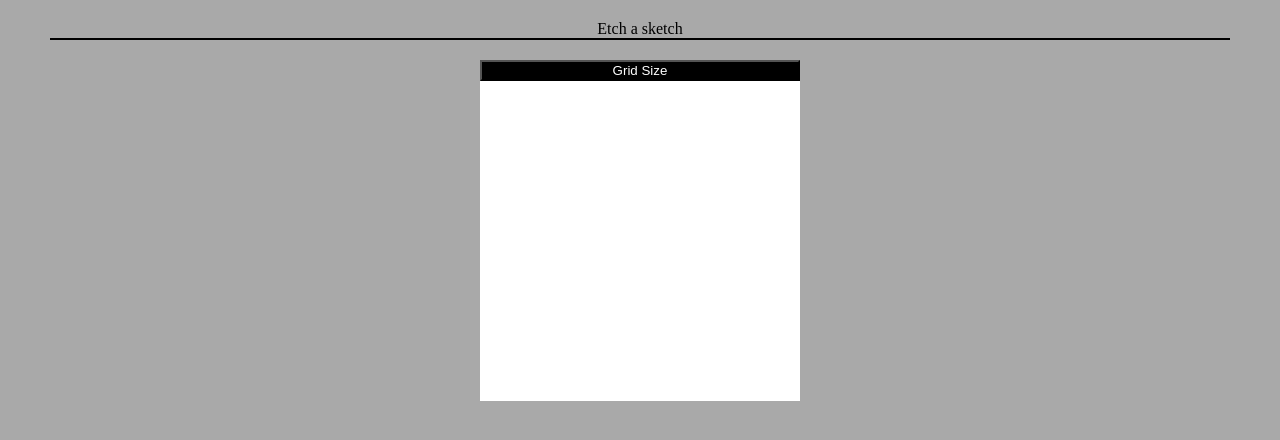
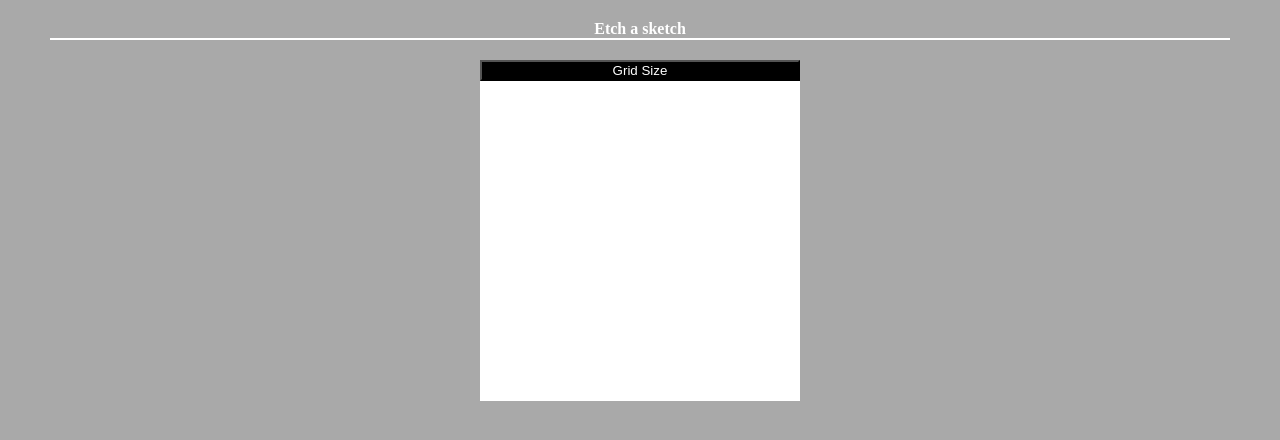
Before and after one commit to DinisAzPereira/etch-a-sketch, a plain HTML site: page index.html in a window 1280 px wide. Drawn offline with Linux system fonts and the light colour scheme.

Commit message:
adding styles to the title

```diff
--- a/styles.css
+++ b/styles.css
@@ -18,12 +18,14 @@ h1 {
 
 .etchAsketch {
     display: flex;
-    border-bottom: 2px solid black;
+    border-bottom: 2px solid white;
     align-items: center;
     justify-content: center;
         margin: 20px;
     max-width: 1180px;
     width: 100%;
+    font-weight: bold;
+    color: white;
 
 }
 
```
